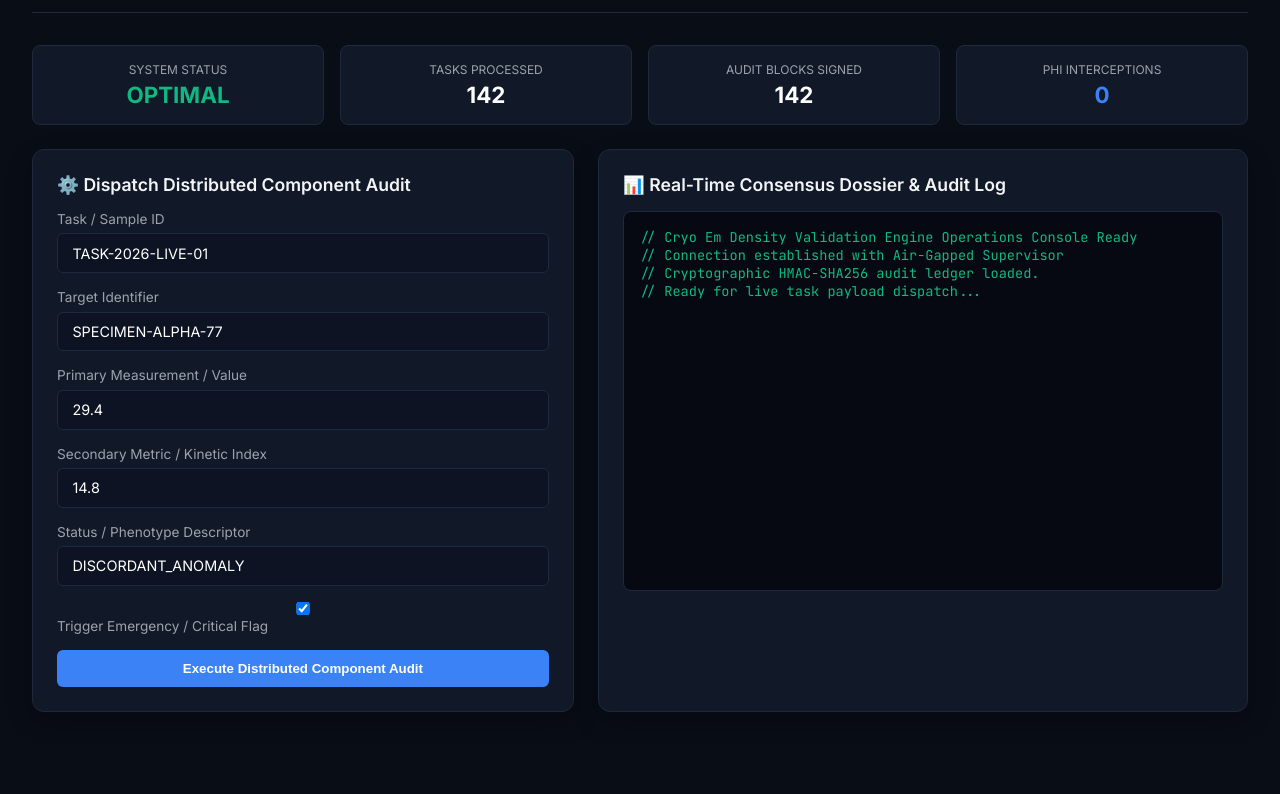
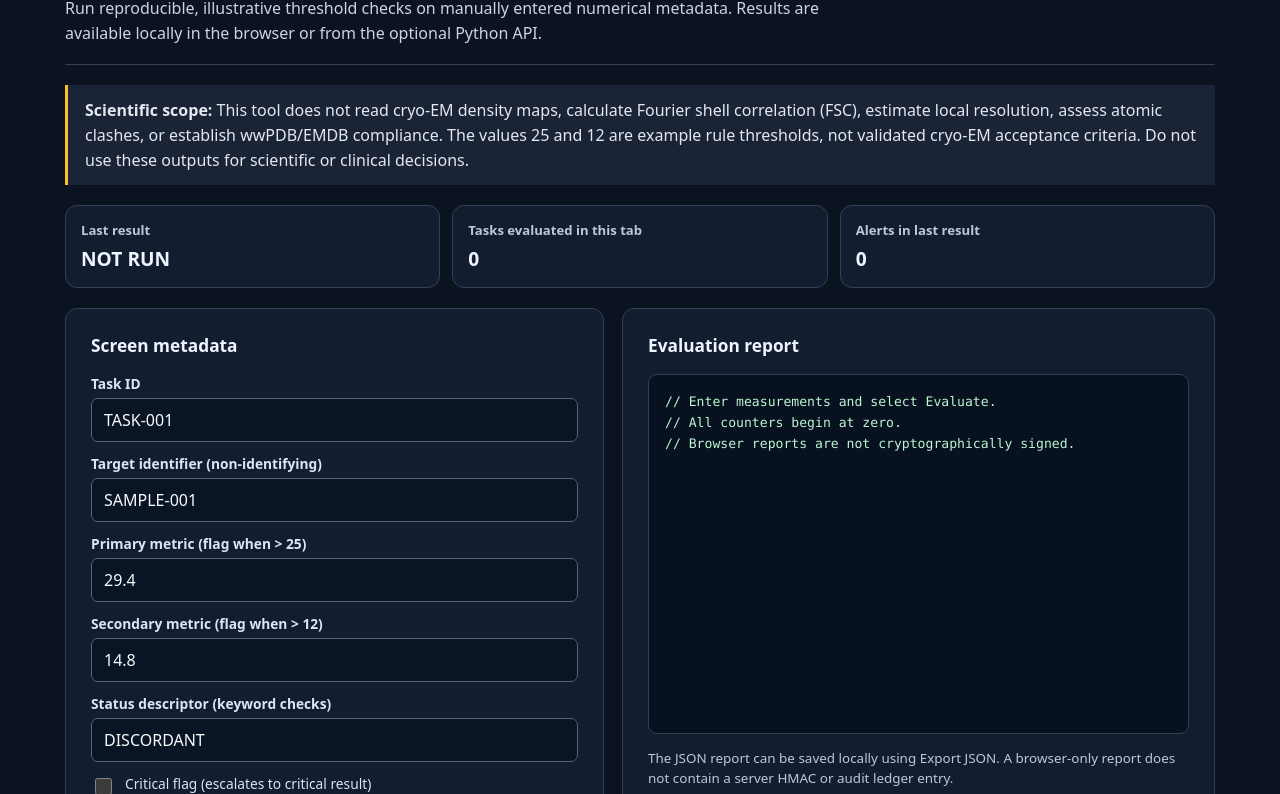
Before and after one commit to abusuraihsakhri/cryo-em-density-validation-agent, a plain HTML site: page web/index.html in a window 1280 px wide. Shown: the part 96-890 px from the top of the page. Before the commit the page ends 840 px from the top, so only its background shows below. Drawn offline with Linux system fonts and the light colour scheme.

Commit message:
Replace broken simulated console with accessible working screening UI

```diff
--- a/web/index.html
+++ b/web/index.html
@@ -1,236 +1,91 @@
-<!DOCTYPE html>
+<!doctype html>
 <html lang="en">
 <head>
-    <meta charset="UTF-8">
-    <meta name="viewport" content="width=device-width, initial-scale=1.0">
-    <title>Cryo Em Density Validation Engine — Operations Console</title>
-    <link href="https://fonts.googleapis.com/css2?family=Inter:wght@300;400;600;700&family=JetBrains+Mono:wght@400;600&display=swap" rel="stylesheet">
-    <style>
-        :root {
-            --bg: #090d16;
-            --card: #111827;
-            --border: #1f293d;
-            --accent: #3b82f6;
-            --accent-glow: rgba(59, 130, 246, 0.25);
-            --text: #f3f4f6;
-            --text-muted: #9ca3af;
-            --danger: #ef4444;
-            --warning: #f59e0b;
-            --success: #10b981;
-        }
-        * { box-sizing: border-box; margin: 0; padding: 0; }
-        body {
-            font-family: 'Inter', sans-serif;
-            background: var(--bg);
-            color: var(--text);
-            padding: 2rem;
-            min-height: 100vh;
-        }
-        .header {
-            display: flex;
-            justify-content: space-between;
-            align-items: center;
-            border-bottom: 1px solid var(--border);
-            padding-bottom: 1.5rem;
-            margin-bottom: 2rem;
-        }
-        .header-title h1 { font-size: 1.6rem; font-weight: 700; color: #fff; }
-        .header-title p { color: var(--text-muted); font-size: 0.9rem; margin-top: 0.25rem; }
-        .badge {
-            display: inline-block;
-            padding: 0.3rem 0.8rem;
-            border-radius: 9999px;
-            font-size: 0.75rem;
-            font-weight: 600;
-            background: var(--accent-glow);
-            color: var(--accent);
-            border: 1px solid var(--accent);
-        }
-        .grid {
-            display: grid;
-            grid-template-columns: 1fr 1.2fr;
-            gap: 1.5rem;
-        }
-        .card {
-            background: var(--card);
-            border: 1px solid var(--border);
-            border-radius: 12px;
-            padding: 1.5rem;
-            box-shadow: 0 10px 25px rgba(0,0,0,0.3);
-        }
-        .card h2 {
-            font-size: 1.1rem;
-            font-weight: 600;
-            margin-bottom: 1rem;
-            display: flex;
-            align-items: center;
-            gap: 0.5rem;
-        }
-        .form-group { margin-bottom: 1rem; }
-        label { display: block; font-size: 0.85rem; color: var(--text-muted); margin-bottom: 0.4rem; }
-        input, select, textarea {
-            width: 100%;
-            padding: 0.65rem 0.9rem;
-            background: #0d1322;
-            border: 1px solid var(--border);
-            border-radius: 6px;
-            color: #fff;
-            font-family: inherit;
-            font-size: 0.9rem;
-        }
-        input:focus, textarea:focus { outline: none; border-color: var(--accent); }
-        .btn {
-            background: var(--accent);
-            color: #fff;
-            border: none;
-            padding: 0.7rem 1.4rem;
-            border-radius: 6px;
-            font-weight: 600;
-            cursor: pointer;
-            transition: 0.2s;
-            width: 100%;
-        }
-        .btn:hover { background: #2563eb; }
-        .terminal {
-            background: #060911;
-            border: 1px solid var(--border);
-            border-radius: 8px;
-            padding: 1rem;
-            font-family: 'JetBrains Mono', monospace;
-            font-size: 0.85rem;
-            color: #10b981;
-            height: 380px;
-            overflow-y: auto;
-            white-space: pre-wrap;
-        }
-        .metrics-bar {
-            display: grid;
-            grid-template-columns: repeat(4, 1fr);
-            gap: 1rem;
-            margin-bottom: 1.5rem;
-        }
-        .metric-box {
-            background: var(--card);
-            border: 1px solid var(--border);
-            border-radius: 8px;
-            padding: 1rem;
-            text-align: center;
-        }
-        .metric-val { font-size: 1.4rem; font-weight: 700; color: #fff; margin-top: 0.25rem; }
-        .metric-label { font-size: 0.75rem; color: var(--text-muted); text-transform: uppercase; }
-    </style>
+  <meta charset="utf-8">
+  <meta name="viewport" content="width=device-width, initial-scale=1">
+  <meta name="color-scheme" content="dark">
+  <title>Cryo-EM Metadata Screening</title>
+  <style>
+    :root { color-scheme:dark; font-family:system-ui,-apple-system,Segoe UI,sans-serif;
+      background:#0b1220; color:#eff4ff; }
+    * { box-sizing:border-box; }
+    body { margin:0; padding:clamp(16px,3vw,40px); }
+    main { max-width:1150px; margin:auto; }
+    header { padding-bottom:18px; border-bottom:1px solid #334155; }
+    h1 { font-size:clamp(1.5rem,3vw,2.1rem); margin:0 0 8px; }
+    h2 { font-size:1.08rem; margin:0 0 17px; }
+    p { line-height:1.55; }
+    .intro { max-width:780px; color:#cbd5e1; margin:0; }
+    .notice { margin:20px 0; padding:13px 17px; border-left:3px solid #fbbf24;
+      background:#1b2437; color:#e2e8f0; line-height:1.55; }
+    .metrics { display:grid; grid-template-columns:repeat(3,minmax(0,1fr)); gap:12px; margin:20px 0; }
+    .metric,.panel { background:#121d30; border:1px solid #334155; border-radius:12px; }
+    .metric { padding:15px; }
+    .metric label { font-size:.82rem; color:#bac9dc; display:block; }
+    .metric strong { display:block; margin-top:6px; font-size:1.2rem; overflow-wrap:anywhere; }
+    .layout { display:grid; grid-template-columns:minmax(280px, 1fr) minmax(300px, 1.1fr); gap:18px; }
+    .panel { padding:clamp(16px,2.6vw,25px); min-width:0; }
+    form { display:grid; gap:12px; }
+    label { display:block; font-size:.86rem; font-weight:600; margin-bottom:5px; color:#dce5f4; }
+    input:not([type=checkbox]) { width:100%; background:#091425; border:1px solid #52647e;
+      color:#f8fafc; font:inherit; padding:10px 12px; border-radius:7px; min-height:42px; }
+    input:focus-visible,button:focus-visible { outline:3px solid #93c5fd; outline-offset:2px; }
+    .check { display:flex; align-items:flex-start; gap:10px; font-weight:400; line-height:1.4; }
+    .check input { margin-top:4px; width:17px; height:17px; flex-shrink:0; }
+    .check span { color:#dce5f4; }
+    .actions { display:flex; flex-wrap:wrap; gap:10px; }
+    button { background:#60a5fa; border:0; color:#061428; font-weight:700;
+      font-size:.9rem; border-radius:8px; padding:11px 16px; cursor:pointer; }
+    button.secondary { background:#273b56; color:#f0f6ff; border:1px solid #546781; }
+    button:hover:not(:disabled) { filter:brightness(1.13); }
+    button:disabled { opacity:.45; cursor:not-allowed; }
+    pre { background:#07111f; border:1px solid #334155; border-radius:9px;
+      color:#bcf5d1; padding:16px; min-height:360px; max-height:620px; overflow:auto;
+      white-space:pre-wrap; overflow-wrap:anywhere; font: .82rem/1.6 ui-monospace,SFMono-Regular,Consolas,monospace; }
+    .small { color:#bac9dc; font-size:.84rem; line-height:1.5; }
+    footer { margin:22px 0 0; color:#bac9dc; font-size:.85rem; }
+    a { color:#93c5fd; }
+    @media(max-width:820px) { .layout { grid-template-columns:1fr; } }
+    @media(max-width:480px) { .metrics { grid-template-columns:1fr; } .actions button { flex:1; } }
+  </style>
+  <script src="./app.js" defer></script>
 </head>
 <body>
-
-    <div class="header">
-        <div class="header-title">
-            <h1>Cryo Em Density Validation Engine</h1>
-            <p>Domain: Clinical & Cryptographic AI | Standard: CAP / CLSI / NIST Standards | LabMind-Atlas Architecture</p>
-        </div>
-        <div>
-            <span class="badge">Air-Gapped Active</span>
-            <span class="badge" style="background: rgba(16,185,129,0.2); color: #10b981; border-color: #10b981;">Zero-PHI Guard Active</span>
-        </div>
-    </div>
-
-    <div class="metrics-bar">
-        <div class="metric-box">
-            <div class="metric-label">System Status</div>
-            <div class="metric-val" style="color: var(--success);" id="m-status">OPTIMAL</div>
-        </div>
-        <div class="metric-box">
-            <div class="metric-label">Tasks Processed</div>
-            <div class="metric-val" id="m-tasks">142</div>
-        </div>
-        <div class="metric-box">
-            <div class="metric-label">Audit Blocks Signed</div>
-            <div class="metric-val" id="m-audit">142</div>
-        </div>
-        <div class="metric-box">
-            <div class="metric-label">PHI Interceptions</div>
-            <div class="metric-val" style="color: var(--accent);" id="m-phi">0</div>
-        </div>
-    </div>
-
-    <div class="grid">
-        <div class="card">
-            <h2>⚙️ Dispatch Distributed Component Audit</h2>
-            <div class="form-group">
-                <label>Task / Sample ID</label>
-                <input type="text" id="task_id" value="TASK-2026-LIVE-01">
-            </div>
-            <div class="form-group">
-                <label>Target Identifier</label>
-                <input type="text" id="target_id" value="SPECIMEN-ALPHA-77">
-            </div>
-            <div class="form-group">
-                <label>Primary Measurement / Value</label>
-                <input type="number" id="primary_metric" value="29.4" step="0.1">
-            </div>
-            <div class="form-group">
-                <label>Secondary Metric / Kinetic Index</label>
-                <input type="number" id="secondary_metric" value="14.8" step="0.1">
-            </div>
-            <div class="form-group">
-                <label>Status / Phenotype Descriptor</label>
-                <input type="text" id="status_descriptor" value="DISCORDANT_ANOMALY">
-            </div>
-            <div class="form-group">
-                <label><input type="checkbox" id="is_critical" checked> Trigger Emergency / Critical Flag</label>
-            </div>
-            <button class="btn" onclick="runAudit()">Execute Distributed Component Audit</button>
-        </div>
-
-        <div class="card">
-            <h2>📊 Real-Time Consensus Dossier & Audit Log</h2>
-            <div class="terminal" id="outputConsole">// Cryo Em Density Validation Engine Operations Console Ready
-// Connection established with Air-Gapped Supervisor
-// Cryptographic HMAC-SHA256 audit ledger loaded.
-// Ready for live task payload dispatch...</div>
-        </div>
-    </div>
-
-    <script>
-        async function runAudit() {
-            const consoleEl = document.getElementById('outputConsole');
-            consoleEl.innerText = "// Dispatching task across specialized workers...
-// Invoking InvariantQCWorker, SafetyEscalationWorker, ProtocolWorker...";
-
-            const payload = {
-                task_id: document.getElementById('task_id').value,
-                target_identifier: document.getElementById('target_id').value,
-                primary_metric: parseFloat(document.getElementById('primary_metric').value),
-                secondary_metric: parseFloat(document.getElementById('secondary_metric').value),
-                status_descriptor: document.getElementById('status_descriptor').value,
-                is_critical_flag: document.getElementById('is_critical').checked
-            };
-
-            try {
-                const res = await fetch('/api/audit', {
-                    method: 'POST',
-                    headers: { 'Content-Type': 'application/json' },
-                    body: JSON.stringify(payload)
-                });
-                const data = await res.json();
-                consoleEl.innerText = JSON.stringify(data, null, 2);
-                document.getElementById('m-tasks').innerText = parseInt(document.getElementById('m-tasks').innerText) + 1;
-                document.getElementById('m-audit').innerText = parseInt(document.getElementById('m-audit').innerText) + 1;
-            } catch (err) {
-                consoleEl.innerText = "// Offline / Simulation Output:\n" + JSON.stringify({
-                    dossier_id: "DOSSIER-SIM-" + Math.floor(Math.random()*10000),
-                    system: "cryo-em-density-validation-engine",
-                    domain: "Clinical & Cryptographic AI",
-                    task_id: payload.task_id,
-                    overall_urgency: payload.is_critical_flag ? "CRITICAL_STAT_PANIC" : "ELEVATED_RISK",
-                    integrity_status: "DISCORDANT_ANOMALY",
-                    alerts: [
-                        { worker: "InvariantQCWorker", alert: "Primary metric exceeds upper reference bound" },
-                        { worker: "SafetyEscalationWorker", alert: "Critical emergency interlock flag active" }
-                    ],
-                    audit_hash: "HMAC_SHA256_e83f9a72b941d6c381f9"
-                }, null, 2);
-            }
-        }
-    </script>
+<main>
+  <header>
+    <h1>Cryo-EM metadata screening</h1>
+    <p class="intro">Run reproducible, illustrative threshold checks on manually entered numerical metadata. Results are available locally in the browser or from the optional Python API.</p>
+  </header>
+  <p class="notice"><strong>Scientific scope:</strong> This tool does not read cryo-EM density maps, calculate Fourier shell correlation (FSC), estimate local resolution, assess atomic clashes, or establish wwPDB/EMDB compliance. The values 25 and 12 are example rule thresholds, not validated cryo-EM acceptance criteria. Do not use these outputs for scientific or clinical decisions.</p>
+  <section class="metrics" aria-label="Session results">
+    <div class="metric"><label for="status">Last result</label><strong id="status">NOT RUN</strong></div>
+    <div class="metric"><label for="tasks">Tasks evaluated in this tab</label><strong id="tasks">0</strong></div>
+    <div class="metric"><label for="alerts">Alerts in last result</label><strong id="alerts">0</strong></div>
+  </section>
+  <div class="layout">
+    <section class="panel" aria-labelledby="form-heading">
+      <h2 id="form-heading">Screen metadata</h2>
+      <form id="audit-form">
+        <div><label for="task_id">Task ID</label><input id="task_id" value="TASK-001" required maxlength="120" autocomplete="off"></div>
+        <div><label for="target_id">Target identifier (non-identifying)</label><input id="target_id" value="SAMPLE-001" required maxlength="120" autocomplete="off"></div>
+        <div><label for="primary_metric">Primary metric (flag when &gt; 25)</label><input id="primary_metric" type="number" step="any" value="29.4" required></div>
+        <div><label for="secondary_metric">Secondary metric (flag when &gt; 12)</label><input id="secondary_metric" type="number" step="any" value="14.8" required></div>
+        <div><label for="status_descriptor">Status descriptor (keyword checks)</label><input id="status_descriptor" value="DISCORDANT" autocomplete="off"></div>
+        <label class="check" for="is_critical"><input id="is_critical" type="checkbox"><span>Critical flag (escalates to critical result)</span></label>
+        <label class="check" for="server-mode"><input id="server-mode" type="checkbox"><span>Use same-origin FastAPI server instead of local browser rules</span></label>
+        <p class="small">Browser mode runs locally without uploading inputs. Server mode sends entered values to the configured server; unavailable APIs produce errors, never fabricated reports. Avoid personal or patient identifiers.</p>
+        <div class="actions"><button type="submit" id="run">Evaluate</button><button type="button" class="secondary" id="download" disabled>Export JSON</button></div>
+      </form>
+    </section>
+    <section class="panel" aria-labelledby="results-heading">
+      <h2 id="results-heading">Evaluation report</h2>
+      <pre id="result" role="status" aria-live="polite">// Enter measurements and select Evaluate.
+// All counters begin at zero.
+// Browser reports are not cryptographically signed.</pre>
+      <p class="small">The JSON report can be saved locally using Export JSON. A browser-only report does not contain a server HMAC or audit ledger entry.</p>
+    </section>
+  </div>
+  <footer>Open-source illustrative ruleset · <a href="https://github.com/abusuraihsakhri/cryo-em-density-validation-agent">Source repository</a> · No analytics scripts or third-party fonts.</footer>
+</main>
 </body>
 </html>
```
